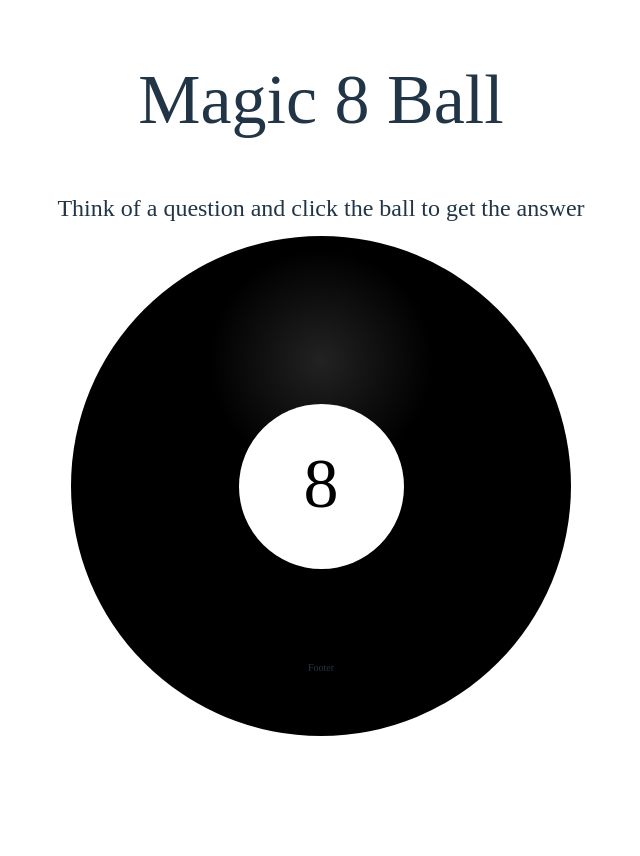
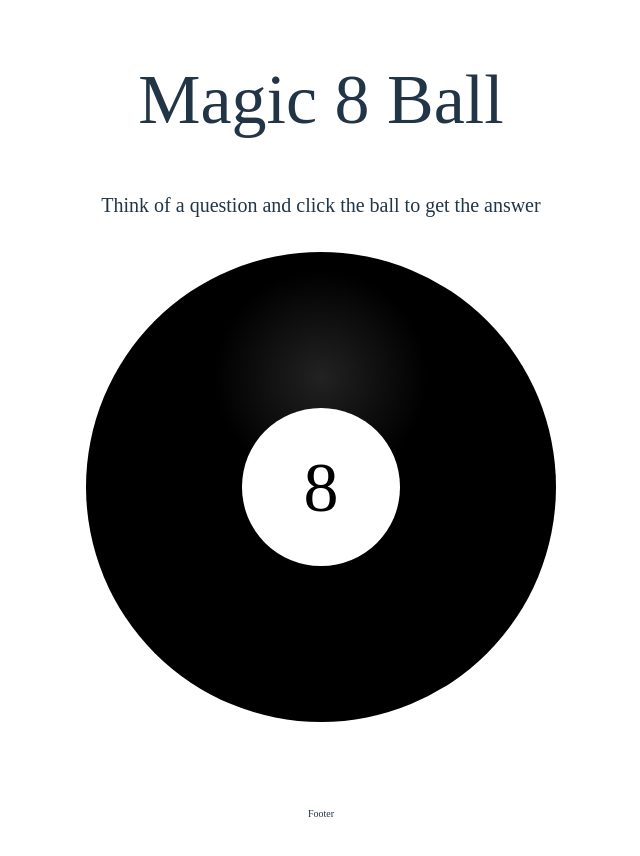
Before and after one commit to martaProsniak/magic-8-ball, a React (Vite) app: page / in a window 1280 px wide. Shown: the top 856 px of the page, without its empty margins (319-959 px from the left). Before the commit the page ends 830 px from the top, so only its background shows below. Built offline with nearby package versions, Linux system fonts and the light colour scheme; a web font is replaced by a local one.

Commit message:
Setting ball height

```diff
--- a/src/components/ball/Ball.css
+++ b/src/components/ball/Ball.css
@@ -1,5 +1,5 @@
 .wrapper {
-    height: 60vh;
+    height: 72vh;
     display: flex;
     justify-content: center;
     align-items: flex-start;
@@ -8,8 +8,10 @@
 
 .instruction {
     width: 100%;
-    padding: 1rem 1.5rem;
-    font-size: 2rem
+    padding: 1rem 2.5rem;
+    font-size: 2rem;
+    margin-top: 2rem;
+    height: 6rem;
 }
 
 .btn-wrapper {
@@ -46,26 +48,36 @@
     line-height: 8.5rem;
 }
 
-@media screen and (min-width: 500px) {
+@media screen and (min-width: 467px) {
+    .wrapper {
+        height: 82vh;
+    }
+
+    .instruction {
+        margin-top: 4rem;
+        height: 5rem;
+    }
+
     .ball {
-        height: 45rem;
-        width: 45rem;
+        height: 40rem;
+        width: 40rem;
     }
 
     .eight {
         font-size: 7rem;
-        line-height: 12rem;
+        line-height: 10rem;
     }
 }
 
-@media screen and (min-width: 700px) {
+@media screen and (min-width: 768px) {
     .instruction {
-        font-size: 2.4rem
+        margin-top: 3rem;
+        height: 3rem;
     }
 
     .ball {
-        height: 50rem;
-        width: 50rem;
+        height: 47rem;
+        width: 47rem;
     }
 
     .eight {
--- a/src/components/header/Header.css
+++ b/src/components/header/Header.css
@@ -3,21 +3,21 @@
     font-size: 7rem;
     height: 8rem;
     padding: 2rem;
-    margin: 2rem auto;
+    margin: 2rem auto 0 auto;
     height: 22vh;
     line-height: 10rem;
 }
 
 @media screen and (min-width: 467px) {
     .logo {
-        margin: 3rem auto;
+        margin: 3rem auto 0 auto;
         height: 10vh;
     }
 }
 
 @media screen and (min-width: 1440px) {
     .logo {
-        margin: 4.5rem auto;
+        margin: 4.5rem auto 0 auto;
         height: 12vh;
         font-size: 10rem;
     }
```
